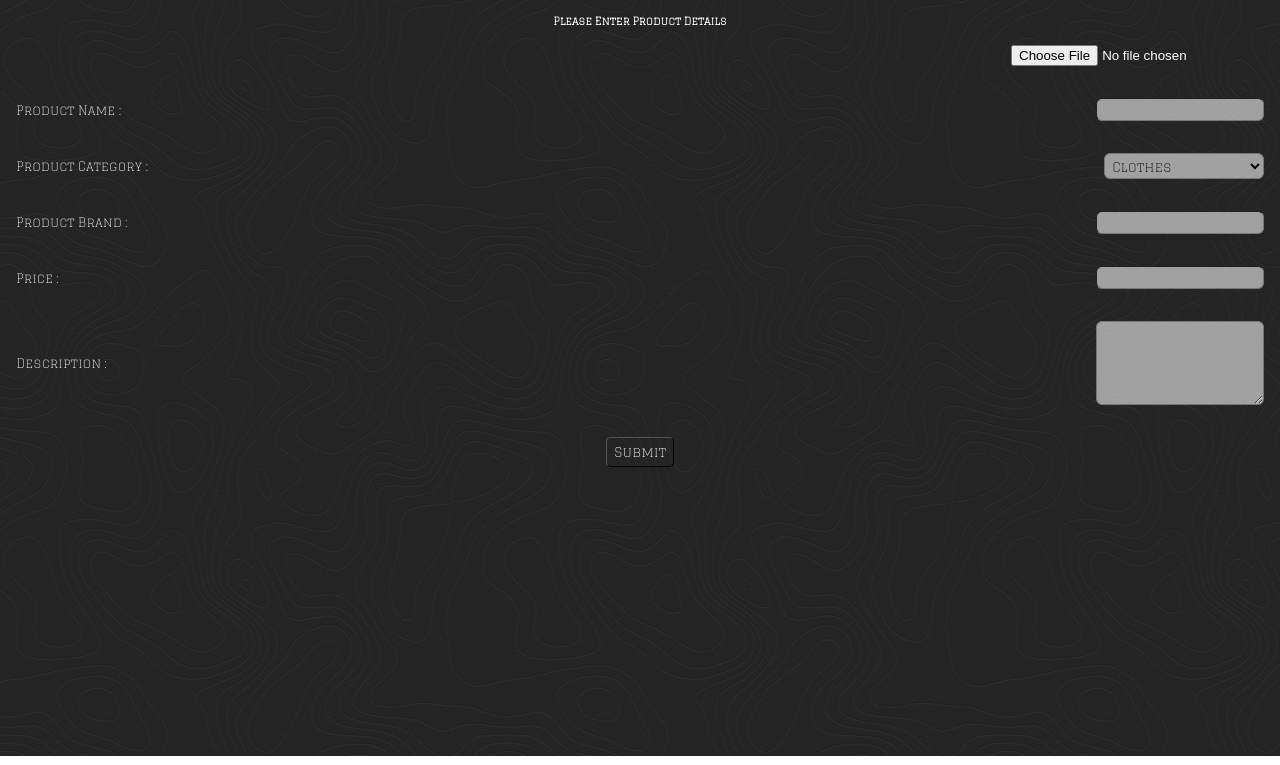
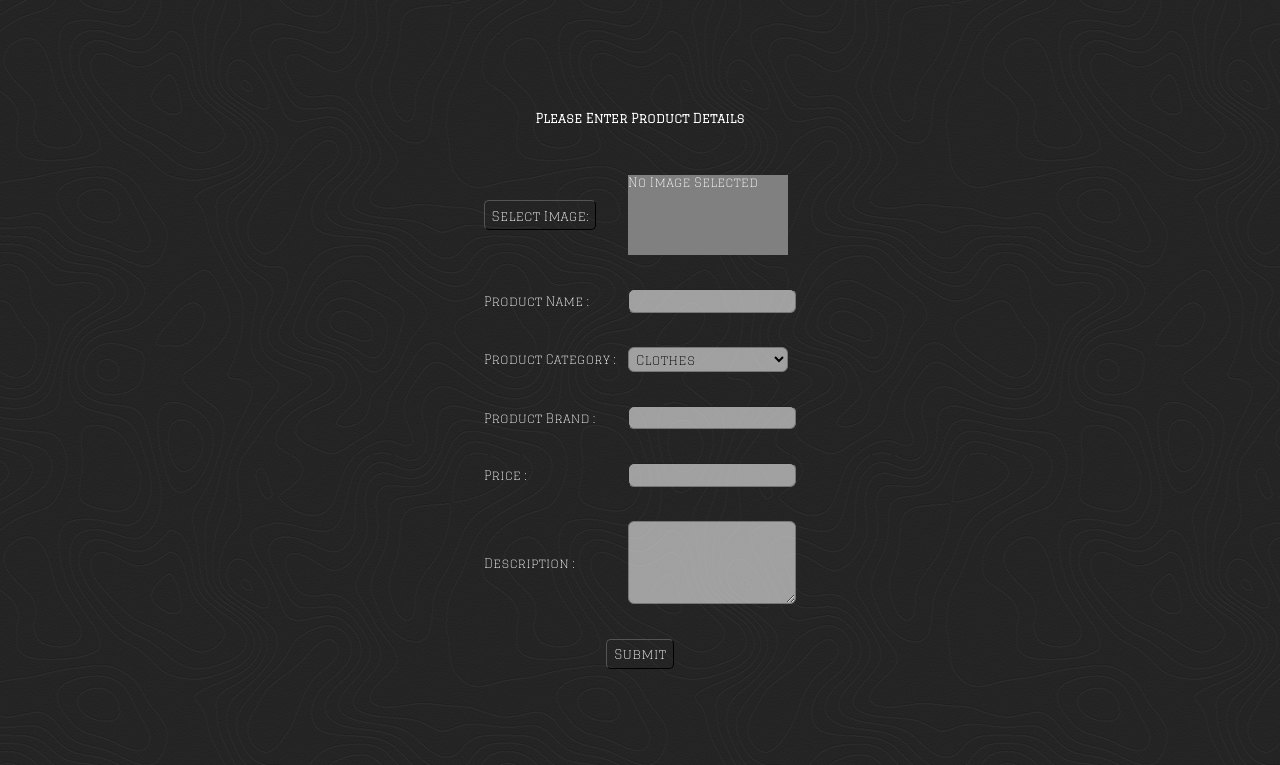
Before and after one commit to craig-tanaka/Afrosotre-Admin, a plain HTML site: page public/index.html in a window 1280 px wide. Shown: the part 44-809 px from the top of the page. Drawn offline with Linux system fonts and the light colour scheme; some packages are replaced by stand-ins of ours.

Commit message:
implemented image upload to firebase storage

```diff
--- a/public/Js/Index.js
+++ b/public/Js/Index.js
@@ -1,33 +1,57 @@
-var db = firebase.firestore();
+/*jshint esversion: 6 */
 
-var form = document.querySelector('form');
-var productNameInput = document.querySelector('#product-name');
-var productCategoryInput = document.querySelector('#product-category');
-var productBrandInput = document.querySelector('#product-brand');
-var productPriceInput = document.querySelector('#product-price');
-var productDescriptionInput = document.querySelector('#product-description');
+try{
+    window.db = firebase.firestore();
+    window.storageRef = firebase.storage().ref();
+}
+catch(ReferenceError){
+    console.log('Firebase not found');
+}
+
+const form = document.querySelector('form');
+const productNameInput = document.querySelector('#product-name');
+const productCategoryInput = document.querySelector('#product-category');
+const productBrandInput = document.querySelector('#product-brand');
+const productPriceInput = document.querySelector('#product-price');
+const productDescriptionInput = document.querySelector('#product-description');
+
+const browseBtn = document.querySelector('#browse-btn');
+const fileInfo = document.querySelector('#file-info');
+const realImageInput = document.querySelector('#real-image-input');
+const productImagePreview = document.querySelector('#product-image-preview');
+
+let ImageUrl = '';
+let image = {};
+let ImageName = '';
+let fileExt = '';
+let DocRef = {};
+
+productImagePreview.addEventListener('click', event=>{
+    realImageInput.click();
+})
+
+realImageInput.addEventListener('change', () => {
+    const name = realImageInput.value.split(/\\|\//).pop();
+    const truncated = name.length > 20 ?
+        name.substr(name.length - 20) :
+        name;
+    const re = /(?:\.([^.]+))?$/;
+
+    ImageUrl = window.URL.createObjectURL(realImageInput.files[0]);
+    image = realImageInput.files[0];
+    ImageName = truncated;
+    fileExt = re.exec(truncated)[1];
+    productImagePreview.style.backgroundImage= `url(${ImageUrl})`;
+    productImagePreview.style.backgroundColor= 'initial';
+    productImagePreview.innerHTML = '';
+});
+
 
 form.onsubmit = event => {
     event.preventDefault();
 
     // validateForm();
-
-
-
-    db.collection("products").add({
-        ProductName: productNameInput.value,
-        Price: productPriceInput.value,
-        // ProductID: 1815,
-        Brand: productBrandInput.value,
-        Category: productCategoryInput.textContent,
-        Description: productDescriptionInput.value
-    })
-    .then(function(docRef) {
-        console.log("Document written with ID: ", docRef.id);
-    })
-    .catch(function(error) {
-        console.error("Error adding document: ", error);
-    });
+    uploadDocument();
 
     return false;
 }
@@ -35,3 +59,49 @@ form.onsubmit = event => {
 function validateForm() {
 
 }
+
+function uploadDocument(){
+    db.collection("products").add({
+        ProductName: productNameInput.value,
+        Price: productPriceInput.value,
+        Brand: productBrandInput.value,
+        Category: productCategoryInput.value,
+        Description: productDescriptionInput.value
+    })
+    .then(function (docRef) {
+        console.log("Document written with ID: ", docRef.id);
+        DocRef = docRef;
+        uploadImage();
+    })
+    .catch(function (error) {
+        console.error("Error adding document: ", error);
+    });
+}
+
+function uploadImage(){
+    let uploadTask = storageRef.child('product-images/' + DocRef.id + '/00.' + fileExt).put(image);
+
+    uploadTask.on('state_changed', function(snapshot){
+        // Observe state change events such as progress, pause, and resume
+        // Get task progress, including the number of bytes uploaded and the total number of bytes to be uploaded
+        var progress = (snapshot.bytesTransferred / snapshot.totalBytes) * 100;
+        console.log('Upload is ' + progress + '% done');
+        switch (snapshot.state) {
+          case firebase.storage.TaskState.PAUSED: // or 'paused'
+            console.log('Upload is paused');
+            break;
+          case firebase.storage.TaskState.RUNNING: // or 'running'
+            console.log('Upload is running');
+            break;
+        }
+      }, function(error) {
+        // Handle unsuccessful uploads
+        console.log('upload unsuccessful');
+      }, function() {
+        // Handle successful uploads on complete
+        // For instance, get the download URL: https://firebasestorage.googleapis.com/...
+        uploadTask.snapshot.ref.getDownloadURL().then(function(downloadURL) {
+          console.log('File available at', downloadURL);
+        });
+      });
+}
--- a/public/index.html
+++ b/public/index.html
@@ -17,6 +17,7 @@
   <!-- initialize the SDK after all desired features are loaded -->
   <script defer src="/__/firebase/init.js"></script>
   <script defer src="./Js/Index.js"></script>
+
 </head>
 
 <body>
@@ -26,39 +27,69 @@
   </nav>
 
   <main>
-    <form action="" >
-      <h5 class="form-header">Please Enter Product Details</h5>
+    <form action="">
+      <h4 class="form-header">Please Enter Product Details</h4>
 
-      <div class="form-row">
-        <label for="product-image"></label>
-        <input type="file" name="" id="product-image">
-      </div>
-      <div class="form-row">
+      <table>
+        <tr>
+          <td>
+            <input type="file" id="real-image-input" accept="image/*">
+            <button type="button" id="browse-btn" onclick="document.querySelector('#real-image-input').click();">Select
+              Image: </button>
+          </td>
+          <td>
+            <div id="product-image-preview">No Image Selected</div>
+          </td>
+        </tr>
+
+        <tr>
+          <td>
             <label for="product-name">Product Name :</label>
+          </td>
+          <td>
             <input type="text" class="form-input" id="product-name">
-      </div>
+          </td>
+        </tr>
 
-      <div class="form-row">
+        <tr>
+          <td>
             <label for="">Product Category :</label>
+          </td>
+          <td>
             <select id="product-category" class="form-input">
-          <option value="">Clothes</option>
+              <option value="Clothes">Clothes</option>
+              <option value="Phones & Computers">Phones & Computers</option>
             </select>
-      </div>
+          </td>
+        </tr>
 
-      <div class="form-row">
+        <tr>
+          <td>
             <label for="">Product Brand :</label>
+          </td>
+          <td>
             <input type="text" class="form-input" id="product-brand">
-      </div>
+          </td>
+        </tr>
 
-      <div class="form-row">
+        <tr>
+          <td>
             <label for="">Price :</label>
+          </td>
+          <td>
             <input type="number" class="form-input" id="product-price">
-      </div>
+          </td>
+        </tr>
 
-      <div class="form-row">
+        <tr>
+          <td>
             <label for="">Description :</label>
+          </td>
+          <td>
               <textarea id="product-description" class="form-input" rows="5"></textarea>
-      </div>
+          </td>
+        </tr>
+      </table>
 
       <div class="btn-container">
         <button type="submit" id="">Submit</button>
--- a/public/style.css
+++ b/public/style.css
@@ -9,6 +9,10 @@ body{
     margin: 0;
     padding: 1rem;
     font-size: .9rem;
+
+    height: 100vh;
+    width: 100%;
+    box-sizing: border-box;
 }
 button{
     padding: 0.4rem;
@@ -21,6 +25,7 @@ button{
 
 /* #region Nav */
 nav{
+    box-sizing: border-box;
     display: flex;
     justify-content: space-between;
     align-items: center;
@@ -35,10 +40,12 @@ nav{
 
 /* #region form */
 main{
+    /* margin-top: 5rem; */
     height: -webkit-fill-available;
     display: flex;
     flex-direction: column;
-    justify-content: center;
+    justify-content: space-evenly;
+    align-items: center;
 }
 form{
     font-size: .8rem;
@@ -65,4 +72,19 @@ form{
     display: flex;
     justify-content: center;
 }
+input[type="file"] {
+    display: none;
+}
+#product-image-preview{
+    width: 10rem;
+    height: 5rem;
+    background-color: grey;
+
+    background-size: contain;
+    background-repeat: no-repeat;
+    background-position: center;
+}
+table{
+    border-spacing: 10px 4vh;
+}
 /* #endregion form */
```
Also changed, not shown: firebase.json, 1 other file. Lines whose indentation alone changed are shown as unchanged.
